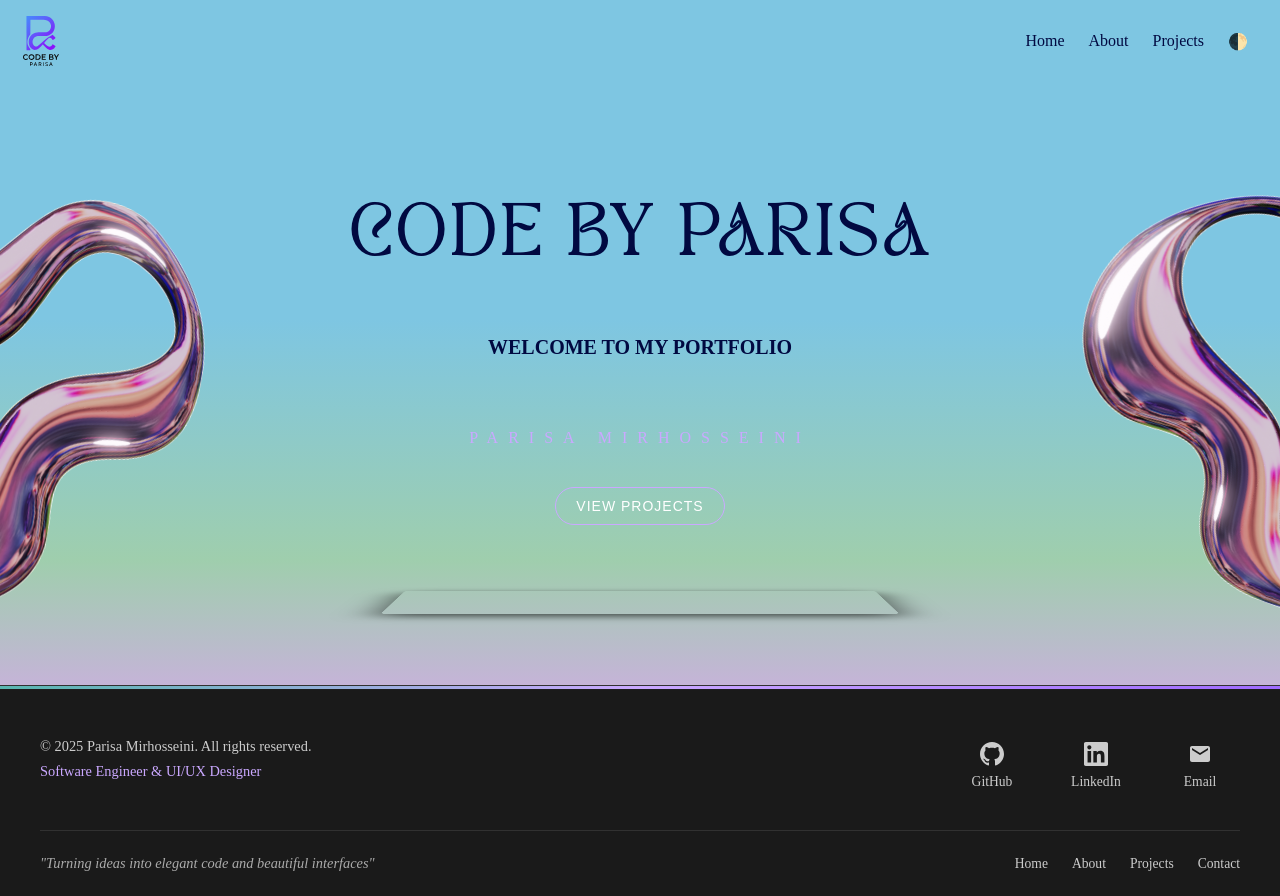
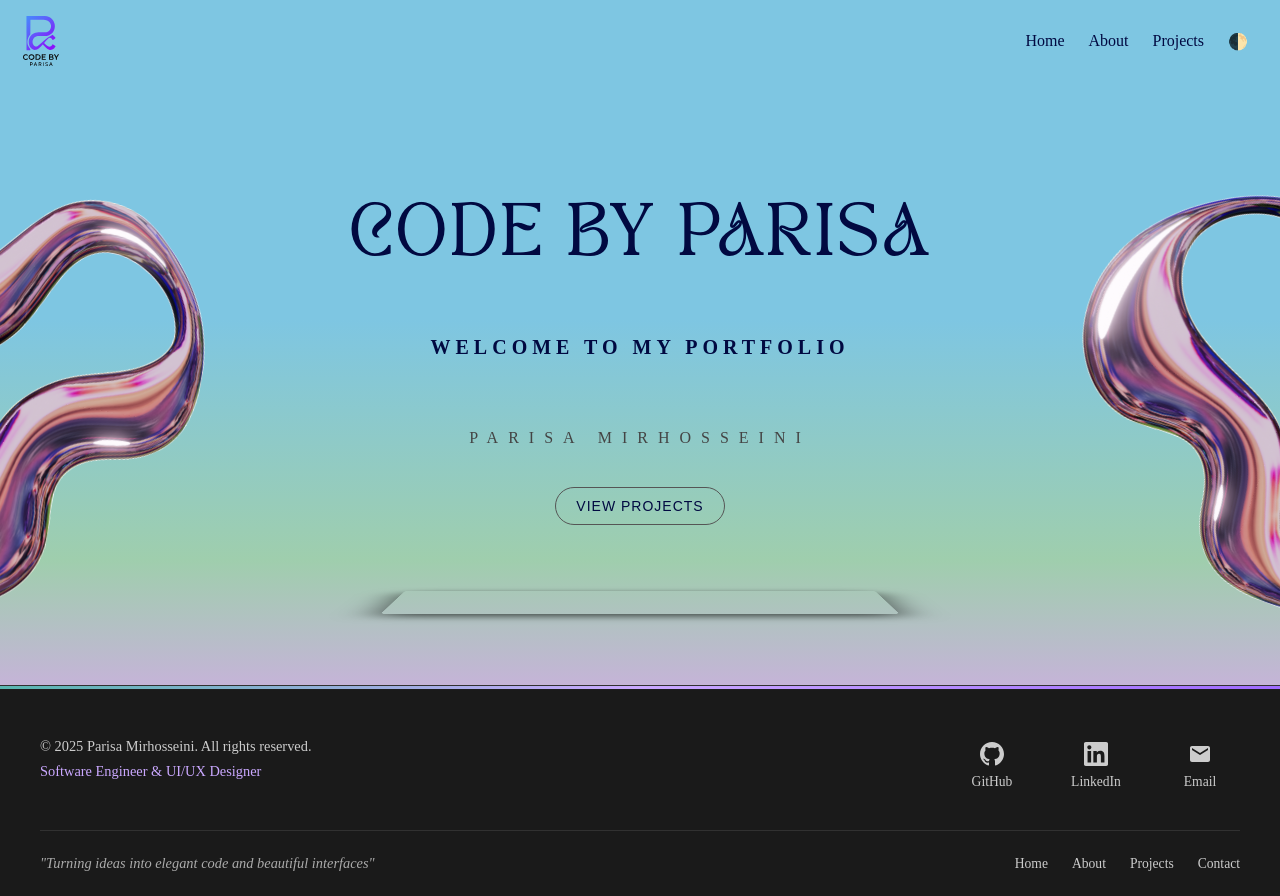
Before and after one commit to Parisa-Mirhosseini/parisa-mirhosseini-portfolio, a React (Vite) app: page / in a window 1280 px wide. Shown: the top 896 px of the page. Built offline with nearby package versions, Linux system fonts and the light colour scheme; a web font is replaced by a local one.

Commit message:
light theme text colors

```diff
--- a/src/components/HeroSection/HeroSection.scss
+++ b/src/components/HeroSection/HeroSection.scss
@@ -19,6 +19,8 @@
     padding: 40px;
     font-size: 12px;
     font-weight: 600;
+    letter-spacing: 5px;
+
 
     @include tablet {
       font-size: 20px;
@@ -45,7 +47,7 @@
   }
 
   .subtitle {
-    color: $dark-subtitle-color;
+    color: $subtitle-color;
     font-size: 10px;
     letter-spacing: 5px;
     margin: 30px 15px 15px 15px;
@@ -114,7 +116,7 @@
   display: inline-block;
   background: transparent;
   border: 1px solid $border-button-color;
-  color: #fff;
+  color: $button-text-color;
   padding: 10px 20px;
   border-radius: 20px;
   font-size: 10px;
--- a/src/components/ProjectCards/ProjectCards.scss
+++ b/src/components/ProjectCards/ProjectCards.scss
@@ -35,7 +35,7 @@
     font-size: 12px;
     padding-top: 10px;
     font-weight: bold;
-    color: #f8eaff;
+    color: $project-title-color;
     text-align: center;
     text-decoration: none;
   }
--- a/src/styles/partials/_global.scss
+++ b/src/styles/partials/_global.scss
@@ -43,9 +43,14 @@ body {
   overflow: hidden;
   position: relative;
   --text-color-primary: rgb(1, 9, 65);
+  --text-color-secondary: #6b7280;
   --light-border-button-color: #555;
   --button-border: #555;
   --button-hover: #58b6b0;
+  --accent-color: #667eea;
+  --project-title-color: rgb(1, 9, 65); /* Add this */
+  --button-text-color: rgb(1, 9, 65); /* Add this */
+  --subtitle-color: #444444;
 
 }
 
@@ -56,6 +61,7 @@ body {
   position: relative;
    --button-border: #caa8ff;
   --button-hover: #9f6bff;
+  --subtitle-color: #caa8ff;
 }
 
 nav ul {
--- a/src/styles/partials/_variables.scss
+++ b/src/styles/partials/_variables.scss
@@ -4,16 +4,21 @@ $dark-title-color: #f8eaff;
 $dark-subtitle-color: #caa8ff;
 $border-button-color: #caa8ff;
 
-// You can add variables for light mode too, but we'll primarily use CSS variables
+// Colors for light mode
 $light-text-color: rgb(1, 9, 65);
 $light-title-color: rgb(1, 9, 65);
 $light-subtitle-color: #444444;
 $light-border-button-color: #555;
 
-// Or, better yet, just define the CSS variable names as SCSS variables
+// Theme-aware CSS variables (use these in your components)
 $text-color-primary: var(--text-color-primary);
 $studio-button-color: var(--studio-button-color);
 $subtitle-color: var(--subtitle-color);
+$border-button-color: var(--button-border);
+
+// Add these new variables
+$project-title-color: var(--project-title-color);
+$button-text-color: var(--button-text-color);
 
 // Screen sizes
 $breakpoint-tablet: 768px;
```
